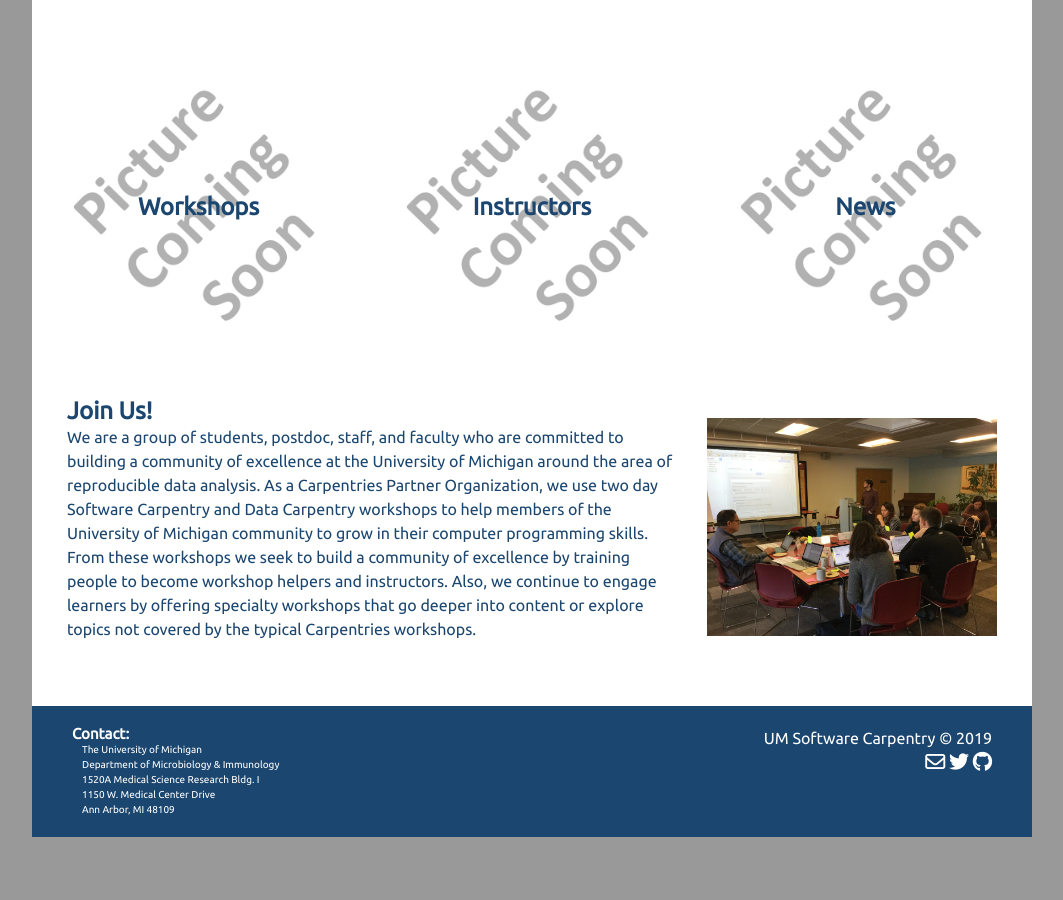
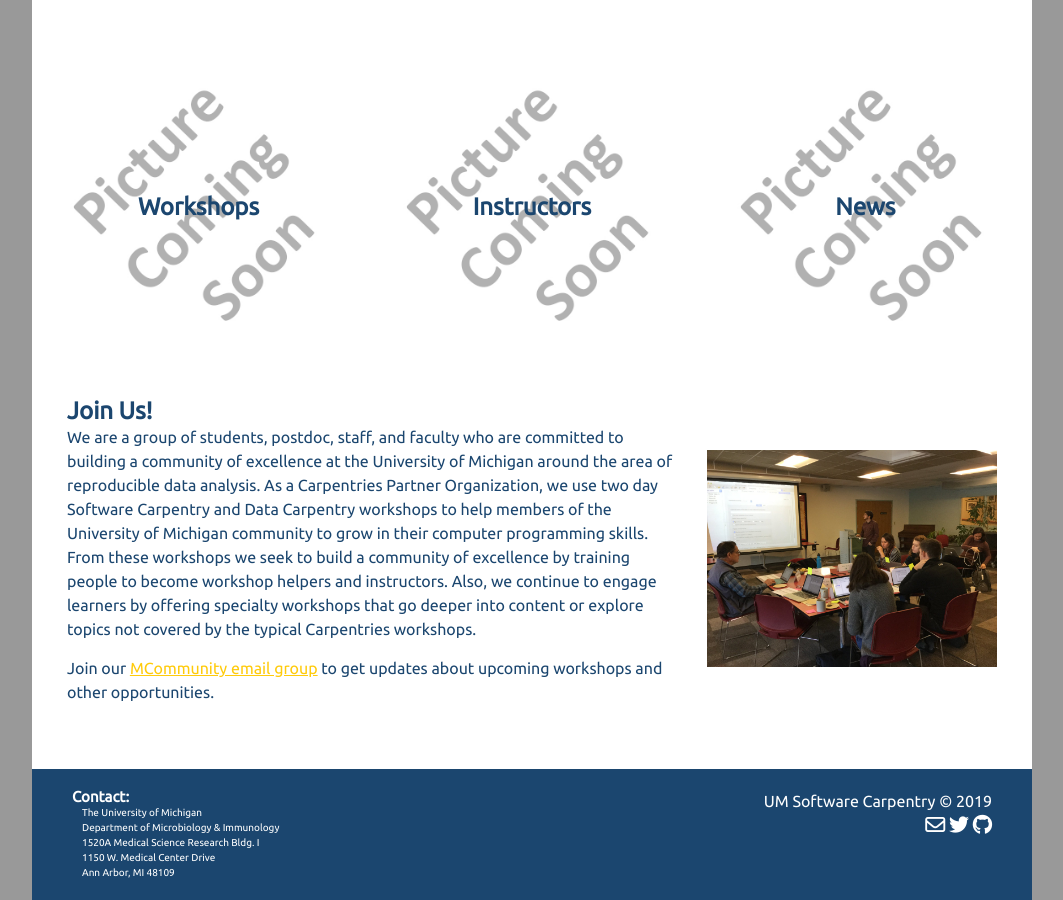
Before and after one commit to UMCarpentries/umcarpentries.github.io, a Jekyll site: the page built from index.html, in a window 1280 px wide and 900 px high, scrolled down 908 px. Shown: the whole window, without its empty margins (108-1171 px from the left). Built offline with Jekyll 4.4.1, drawn with Linux system fonts in a browser that asks for light colours; nearby versions of some CDN libraries; before the commit the page ends 1745 px from its top, so only the background shows below that.

Commit message:
Link to MCommunity

```diff
--- a/index.html
+++ b/index.html
@@ -59,6 +59,7 @@
 			<div class="col-md-8">
 				<h3>Join Us!</h3>
 				<p>We are a group of students, postdoc, staff, and faculty who are committed to building a community of excellence at the University of Michigan around the area of reproducible data analysis. As a Carpentries Partner Organization, we use two day Software Carpentry and Data Carpentry workshops to help members of the University of Michigan community to grow in their computer programming skills. From these workshops we seek to build a community of excellence by training people to become workshop helpers and instructors. Also, we continue to engage learners by offering specialty workshops that go deeper into content or explore topics not covered by the typical Carpentries workshops.</p>
+				<p>Join our <a href=https://mcommunity.umich.edu/#group:Software%20Carpentry%20Updates>MCommunity email group</a> to get updates about upcoming workshops and other opportunities.</p>
 			</div>
 			<div class="col-md-4">
 				<img class="img-responsive" src="assets/img/workshop_arthur.jpg" alt="Arthur teaching a workshop"/>
```
